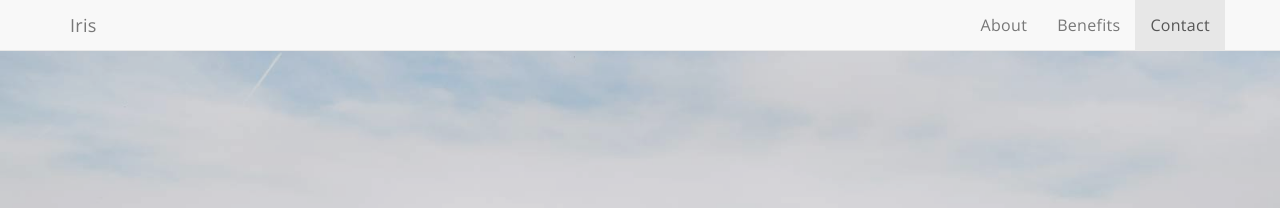
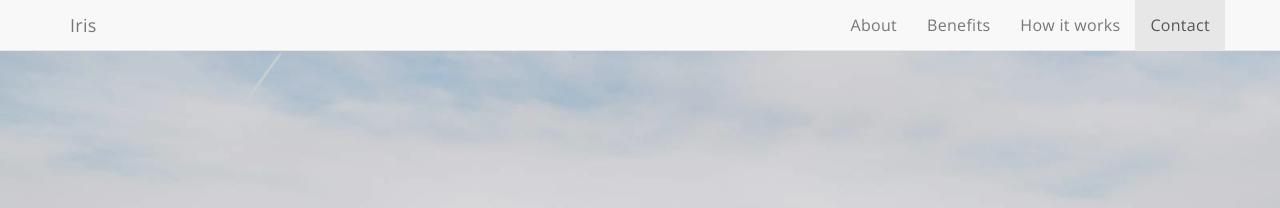
Before and after one commit to iris-dni/iris-landing-page, a Jekyll site: the page built from index.html, in a window 1280 px wide. Shown: the top 208 px of the page. Built offline with Jekyll 4.4.1, drawn with Linux system fonts in a browser that asks for light colours; nearby versions of some CDN libraries; library files that are not in the unit come from our copies.

Commit message:
Add "How it works" to header navigation

```diff
--- a/_includes/header.html
+++ b/_includes/header.html
@@ -19,6 +19,9 @@
                 </li>
                 <li>
                     <a class="page-scroll" href="#benefits">Benefits</a>
+                </li>
+                <li>
+                    <a class="page-scroll" href="#how-it-works">How it works</a>
                 </li>
                 <li>
                     <a class="page-scroll" href="#contact">Contact</a>
```
